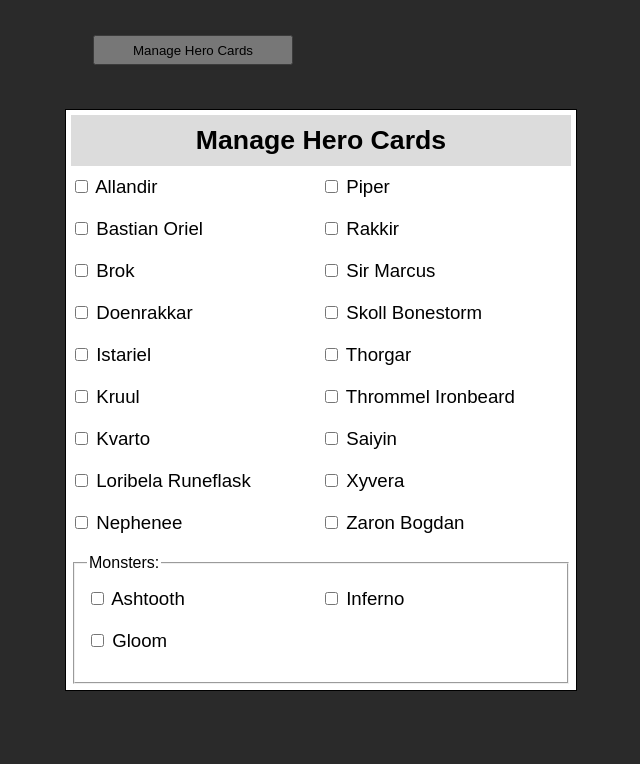
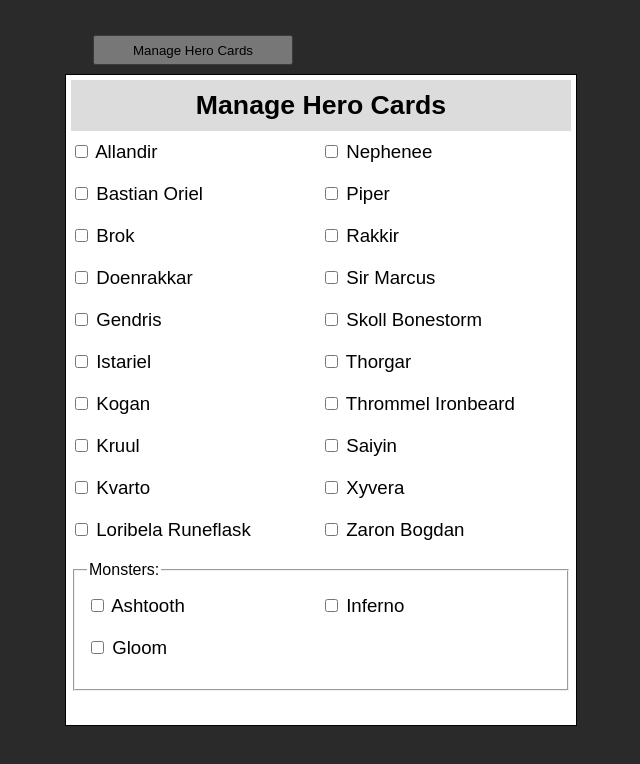
Before and after one commit to Doombull/Judgement-Cards, a plain HTML site: page index.html in a window 1280 px wide. Both pictures are taken after a click on the button "Manage Hero Cards". Shown: the whole page, without its empty margins (319-959 px from the left). Drawn offline with nearby package versions, Linux system fonts and the light colour scheme.

Commit message:
Added Gendris and Kogan

```diff
--- a/css/site.css
+++ b/css/site.css
@@ -260,7 +260,7 @@ body
 
 .editHeros{
 	width: 500px;
-	height: 570px;
+	height: 640px;
 }
 
 .editItems{
--- a/scripts/app-controller.js
+++ b/scripts/app-controller.js
@@ -29,7 +29,9 @@ angular.module("app").controller('appController', function ($scope) {
         new Hero('bastian', 'Bastian Oriel', 14, [[[5,1]],[[6,1]]]),
         new Hero('brok', 'Brok', 16, [[[7,1],[8,1]],[[0,2],[1,2]]]),
         new Hero('doenrakkar', 'Doenrakkar', 20, [[[2,2],[3,2]],[[4,2],[5,2],[6,2]]]),
+        new Hero('gendris', 'Gendris', 16, [[[7,1],[8,1]],[[0,2],[1,2]]]),
         new Hero('istariel', 'Istariel', 13, [[[4,1]],[[5,1]]]),
+        new Hero('kogan', 'Kogan', 18, [[[0,2],[1,2]],[[2,2],[3,2],[4,2]]]),
         new Hero('kruul', 'Kruul', 15, [[[6,1]],[[7,1]]]),
         new Hero('kvarto', 'Kvarto', 16, [[[7,1],[8,1]],[[0,2]]]),
         new Hero('loribela', 'Loribela Runeflask', 16, [[[7,1]],[[8,1],[0,2]]]),
```
Also changed, not shown: images/gendris-0-0.png (added), images/gendris-0-1.png (added), images/gendris-1-0.png (added), images/gendris-1-1.png (added), images/inferno-0-1.png, images/inferno-1-0.png, images/kogan-0-0.png (added), images/kogan-0-1.png (added), images/kogan-1-0.png (added), images/kogan-1-1.png (added), 1 other file.
